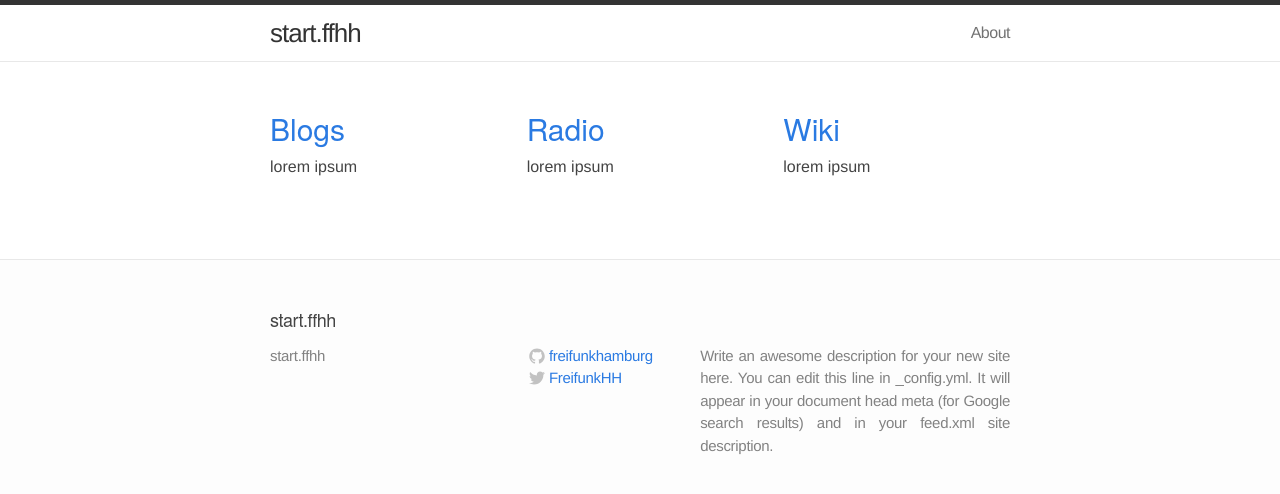
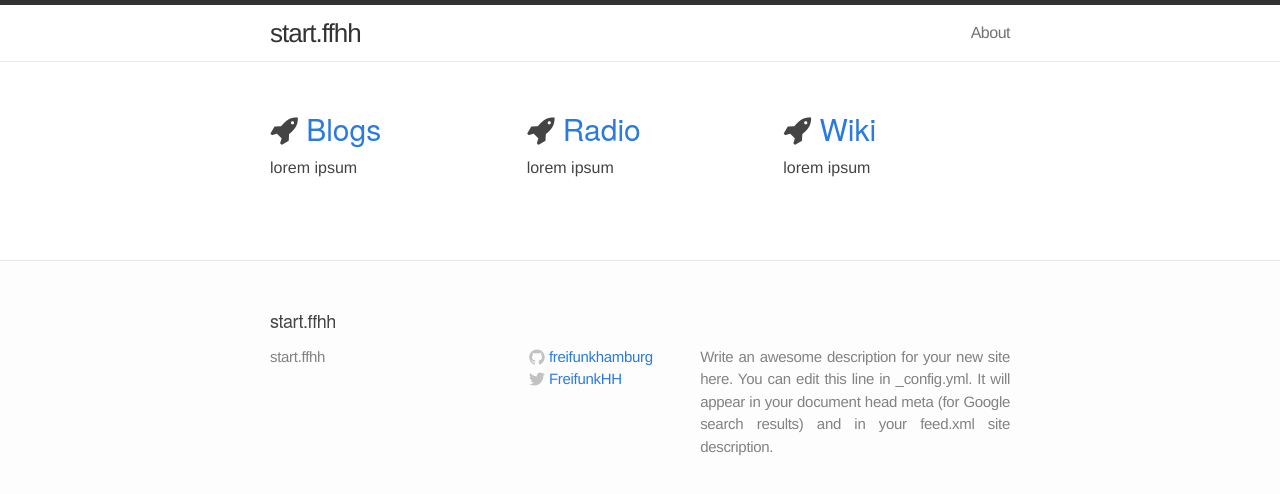
Before and after one commit to freifunkhamburg/start-ffhh, a Jekyll site: the page built from index.html, in a window 1280 px wide. Shown: the top 494 px of the page. Built offline with Jekyll 4.4.1, drawn with Linux system fonts in a browser that asks for light colours.

Commit message:
Add icon to links

```diff
--- a/_data/services.yaml
+++ b/_data/services.yaml
@@ -5,13 +5,16 @@
 #
 - title:    Blogs
   text:     lorem ipsum
+  icon:     rocket
   url:      http://wp.ffhh/
   network:  intern
 - title:    Radio
   text:     lorem ipsum
+  icon:     rocket
   url:      http://radio.ffhh/
   network:  intern
 - title:    Wiki
   text:     lorem ipsum
+  icon:     rocket
   url:      https://wiki.freifunk.net/Freifunk_Hamburg
   network:  public
--- a/index.html
+++ b/index.html
@@ -6,7 +6,7 @@ layout: default
   <ul class="posts row">
     {% for service in site.data.services %}
       <li class="col-6 col-sm-6 col-lg-4">
-        <h2><a href="{{ service.url }}">{{ service.title }}</a></h2>
+        <h2><span class="fa fa-{{ service.icon }}"></span> <a href="{{ service.url }}">{{ service.title }}</a></h2>
         <p>{{ service.text }}</p>
       </li>
     {% endfor %}
```
